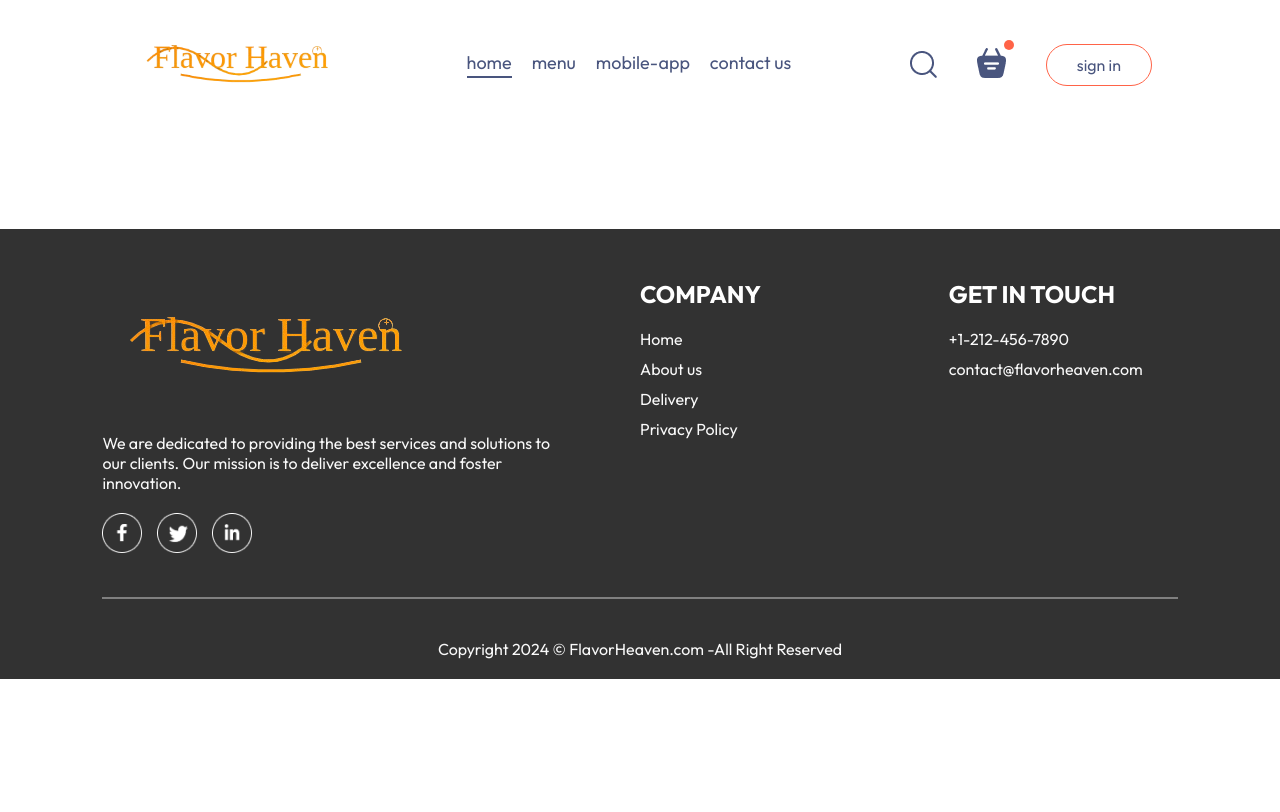
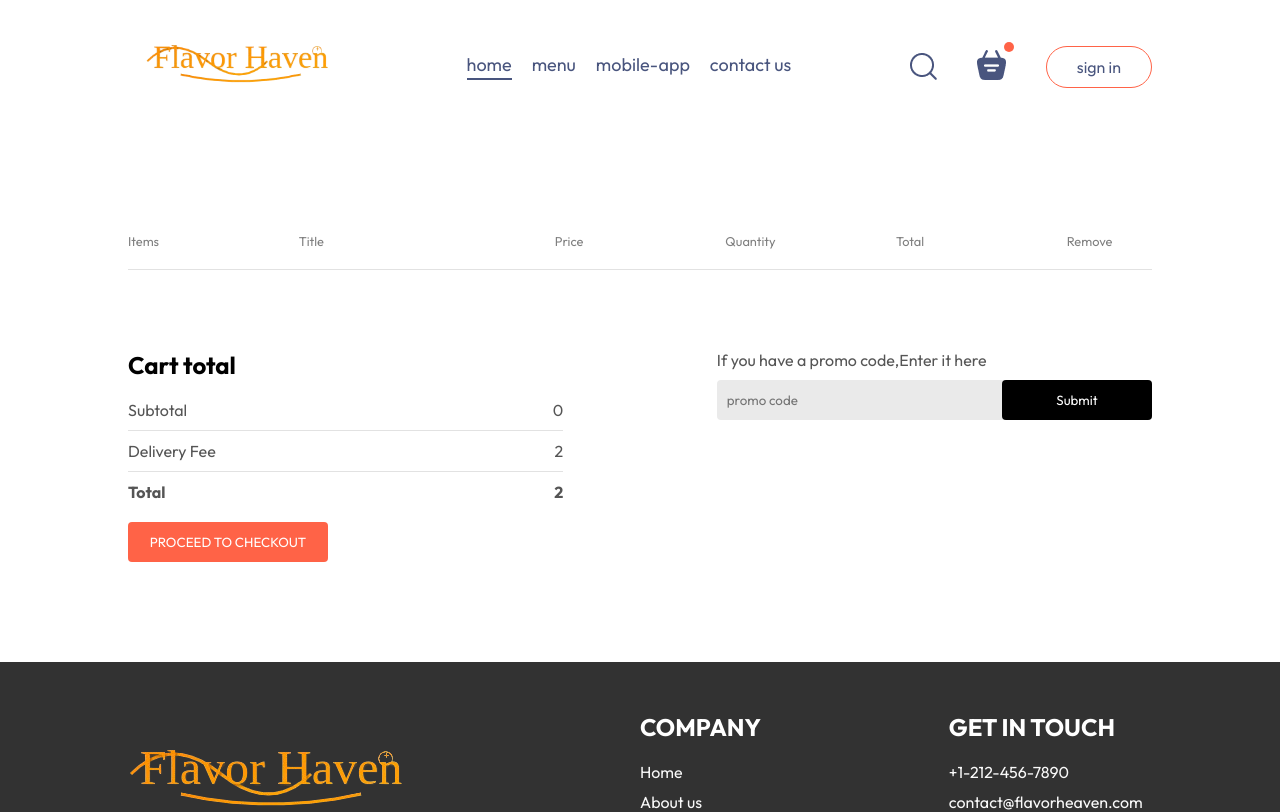
Before and after one commit to LavneeshSharma/food-del, a React (Vite) app: page /cart in a window 1280 px wide. Shown: the top 812 px of the page. Built offline with nearby package versions, Linux system fonts and the light colour scheme.

Commit message:
Cart order

```diff
--- a/src/Context/StoreContext.jsx
+++ b/src/Context/StoreContext.jsx
@@ -15,16 +15,25 @@
     const removefromCart=(itemId)=>{
         setCartItems((prev)=>({...prev,[itemId]:prev[itemId]-1}))
     }
+    const getTotalCartAmount=()=>{
+        let amt=0
+        for(const item in cartItems)
+        {
+            if(cartItems[item]>0){
+            let itemInfo=food_list.find((prod)=>prod._id===item);
+            amt+=itemInfo.price*cartItems[item]
+            }
+        }return amt;
+    }
     const contextValue={
        food_list,
        cartItems,
        setCartItems,
        addToCart,
-       removefromCart
+       removefromCart,
+       getTotalCartAmount
     }
-    useEffect(()=>{
-      console.log(cartItems)
-    },[cartItems])
+
     return(
         <StoreContext.Provider value={contextValue}>
             {props.children}
--- a/src/components/Navbar/Navbar.jsx
+++ b/src/components/Navbar/Navbar.jsx
@@ -8,7 +8,7 @@
     const [menu,setMenu]=useState("home");
   return (
     <div className='navbar'>
-       <img src={pic} alt="" className='logo'/>
+       <Link to='/'><img src={pic} alt="" className='logo'/></Link>
        <ul className="navbar-menu">
          <Link to='/' onClick={()=>setMenu("home")} className={menu==='home'?"active":""}>home</Link>
          <a href='#explore-menu' onClick={()=>setMenu("menu")} className={menu==='menu'?"active":""}>menu</a>
@@ -18,7 +18,7 @@
        <div className="navbar-right">
           <img src={pic2} alt=""/>
           <div className="navbar-search-icon">
-            <img src={pic3} alt=""/>
+            <Link to='/cart'><img src={pic3} alt=""/></Link>
             <div className="dot"></div>
           </div>
           <button onClick={()=>setShowLogin(true)}>sign in</button>
--- a/src/pages/Home/Cart/Cart.css
+++ b/src/pages/Home/Cart/Cart.css
@@ -0,0 +1,88 @@
+.cart{
+    margin-top: 100px;
+}
+.cart-items-title{
+    display: grid;
+    grid-template-columns: 1fr 1.5fr 1fr 1fr 1fr 0.5fr;
+    align-items: center;
+    color: gray;
+    font-size: max(1vw,12px);
+}
+.cart-items-item{
+    margin: 10px 0px;
+    color: black;
+}
+.cart-items-item img{
+    width: 50px;
+}
+.cart hr{
+    height: 1px;
+    background-color: #e2e2e2;
+    border: none;
+}
+.cart-bottom{
+    margin-top:80px;
+    display: flex;
+    justify-content: space-between;
+    gap:max(12vw,20px)
+}
+.cart-total{
+    flex: 1;
+    display: flex;
+    flex-direction: column;
+    gap: 20px;
+}
+.cart-total-details{
+    display: flex;
+    justify-content: space-between;
+    color: #555;
+}
+.cart-total hr{
+    margin: 10px 0px;
+}
+.cart-total button{
+    border: none;
+    color: white;
+    background-color: tomato;
+    width: max(15vw,200px);
+    padding: 12px 0px;
+    border-radius: 4px;
+    cursor: pointer;
+}
+.cart-promocode{
+    flex: 1;
+}
+.cart-promocode p{
+    color: #555;
+}
+.cart-promocode-input{
+    margin-top: 10px;
+    display: flex;
+    justify-content: space-between;
+    align-items: center;
+    background-color: #eaeaea;
+    border-radius: 4px;
+}
+.cart-promocode-input input{
+    background: transparent;
+    border: none;
+    outline: none;
+    padding-left: 10px;
+}
+.cart-promocode-input button{
+    width: max(10vw,150px);
+    padding: 12px 5px;
+    background-color: black;
+    border: none;
+    color: white;
+    border-radius: 4px;
+}
+@media(max-width:750px)
+{
+    .cart-bottom{
+        flex-direction: column-reverse;
+    }
+    .cart-promocode{
+        justify-content: start;
+    }
+}
--- a/src/pages/Home/Cart/Cart.jsx
+++ b/src/pages/Home/Cart/Cart.jsx
@@ -1,10 +1,71 @@
-import React from 'react'
+import React, { useContext } from 'react'
 import './Cart.css'
+import { StoreContext } from '../../../Context/StoreContext'
 const Cart = () => {
+  const {cartItems,food_list,removefromCart,getTotalCartAmount}=useContext(StoreContext)
   return (
-    <div>
-
-    </div>
+    <div className='cart'>
+      <div className="cart-items">
+        <div className="cart-items-title">
+          <p>Items</p>
+          <p>Title</p>
+          <p>Price</p>
+          <p>Quantity</p>
+          <p>Total</p>
+          <p>Remove</p>
+        </div>
+        <br />
+        <hr />
+        {food_list.map((item,index)=>{
+            if(cartItems[item._id]>0){
+              return(
+              <div>
+                <div className='cart-items-title cart-items-item'>
+                  <img src={item.image} alt=''/>
+                  <p>{item.name}</p>
+                  <p>${item.price}</p>
+                  <p>{cartItems[item._id]}</p>
+                  <p>${item.price*cartItems[item._id]}</p>
+                  <p onClick={()=>removefromCart(item._id)} className='cross'>x</p>
+                </div>
+                <hr />
+                </div>
+              )
+            }
+          })}
+                <div className="cart-bottom">
+                  <div className="cart-total">
+                    <h2>Cart total</h2>
+                    <div>
+                       <div className="cart-total-details">
+                        <p>Subtotal</p>
+                        <p>{getTotalCartAmount()}</p>
+                       </div>
+                       <hr />
+                       <div className="cart-total-details">
+                        <p>Delivery Fee</p>
+                        <p>{2}</p>
+                       </div>
+                       <hr />
+                       <div className="cart-total-details">
+                        <b>Total</b>
+                        <b>{getTotalCartAmount() +2}</b>
+                       </div>
+                    </div>
+                    <button>PROCEED TO CHECKOUT</button>
+                  </div>
+                  <div className="cart-promocode">
+                    <div>
+                      <p>If you have a promo code,Enter it here</p>
+                      <div className="cart-promocode-input">
+                        <input type='text' placeholder='promo code'/>
+                        <button>Submit</button>
+                      </div>
+                    </div>
+                  </div>
+                </div>
+              </div>
+          </div>
   )
 }
 
```
